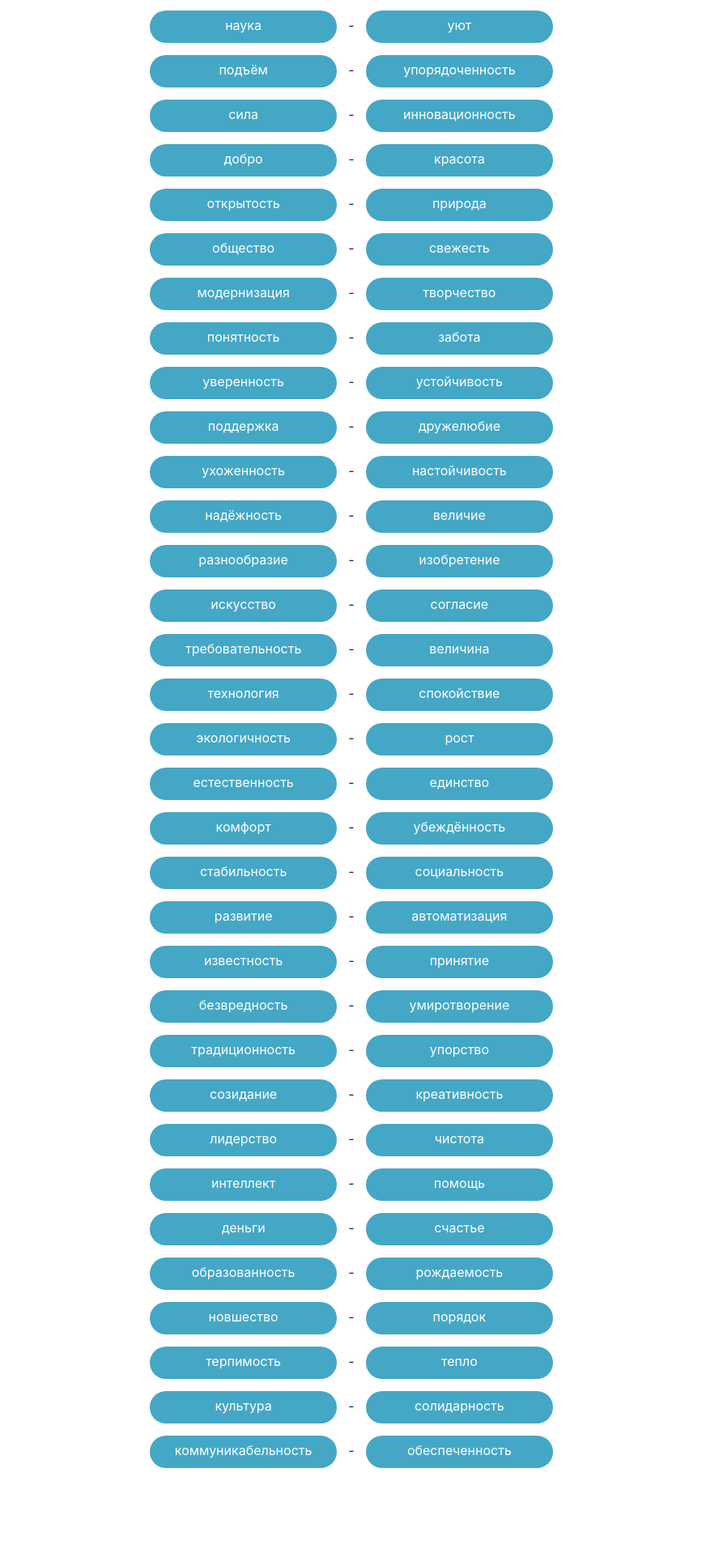
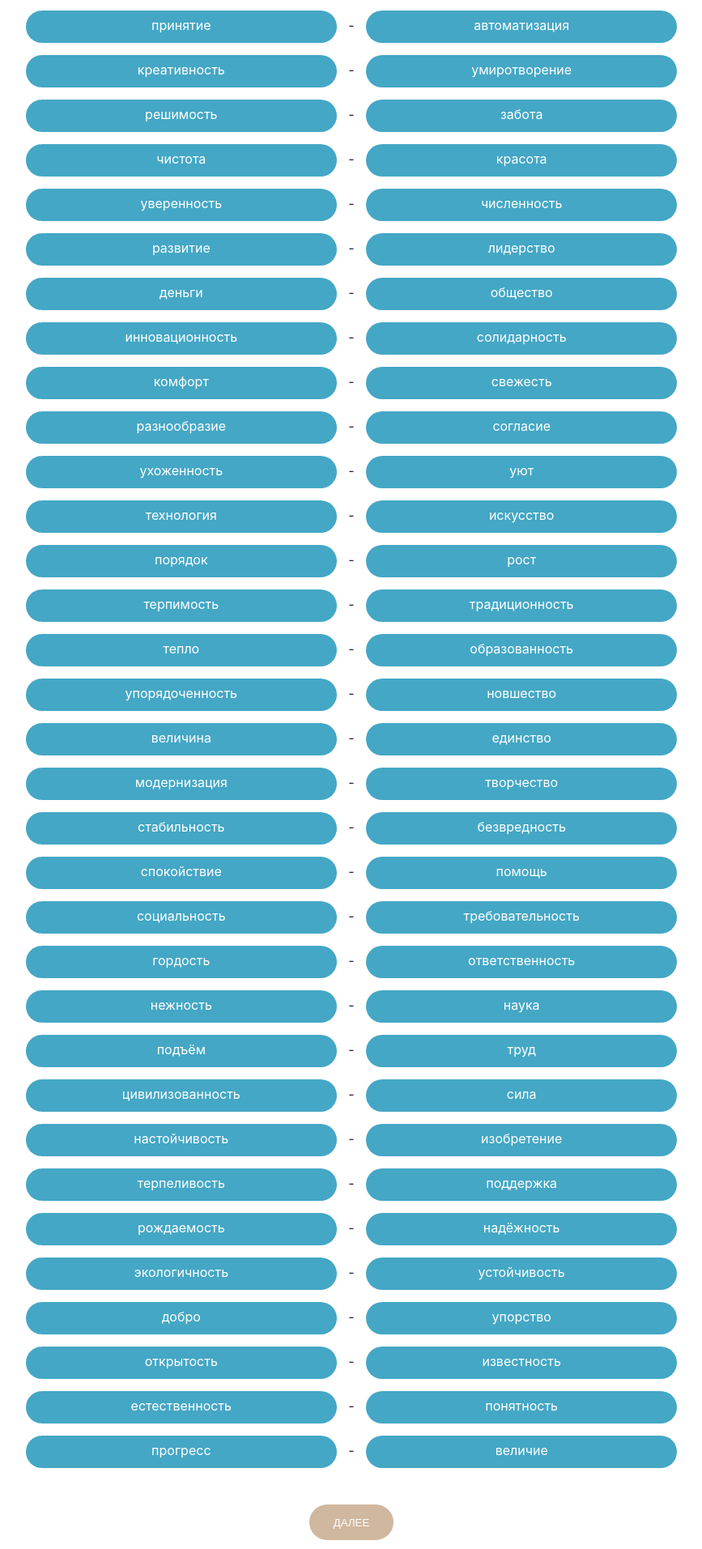
Before and after one commit to marrine013/coutry-test, a React (Create React App) app: page / in a window 1280 px wide. Shown: the part 427-2340 px from the top of the page at 81% size, without its empty margins (206-1073 px from the left). Before the commit the page ends 2295 px from the top, so only its background shows below. Built offline with nearby package versions, Linux system fonts and the light colour scheme.

Commit message:
Generating 40, then 20 words, with old comments

```diff
--- a/src/components/TestComponent.js
+++ b/src/components/TestComponent.js
@@ -1,20 +1,8 @@
-import { useState } from 'react';
+/* import { useState } from 'react';
 
 import WordList from './WordList';
+import styles from './TestComponent.module.css';
 
-// function randomArrElem(arr) {
-//   const randomIndex = Math.floor(Math.random() * arr.length);
-//   const result = arr[randomIndex];
-//   return result;
-// }
-
-function getRandomWord(arr) {
-  const randomIndex = Math.floor(Math.random() * arr.length);
-  const result = arr[randomIndex];
-  return result;
-}
-
-function generateWordPairs() {
 const data = {
   d: [
     'величина',
@@ -114,6 +102,15 @@ function generateWordPairs() {
   ]
 };
 
+function getRandomWord(arr) {
+  const randomIndex = Math.floor(Math.random() * arr.length);
+  const result = arr[randomIndex];
+  return result;
+}
+
+function generateWordPairs(data) {
+  // console.log(`data: ${JSON.stringify(data)}`);
+
   const pairs = [];
   let keys = Object.keys(data);
 
@@ -150,27 +147,279 @@ function generateWordPairs() {
 }
 
 const TestComponent = () => {
-  const [pairs, setPairs] = useState(generateWordPairs());
+  const [pairs, setPairs] = useState(generateWordPairs(data));
+  const [chosenWords, setChosenWords] = useState({});
+  const [isDisabled, setIsDisabled] = useState(true);
 
-  /*  const handleWordSelect = word => {
-    console.log('Selected word:', word);
-    // Здесь вы можете обработать выбранное слово и выполнить необходимые действия
+  const handleWordChosen = (index, word) => {
+    setChosenWords({
+      ...chosenWords,
+      [index]: word
+    });
 
-    // Пример обновления списка пар слов после выбора
-    const newPairs = pairs.filter(pair => pair.includes(word));
-    setPairs(newPairs);
-  }; */
+    if (Object.keys(chosenWords).length === 39) {
+      setIsDisabled(false);
+    }
+  };
 
-  // console.log(pairs);
+  const submitHandler = event => {
+    event.preventDefault();
 
-  pairs.map((pair, index) => console.log(pair, index));
+    const newData = {};
+    for (let key in chosenWords) {
+      let arr = chosenWords[key].split(' ');
+      if (!(arr[0] in newData)) {
+        newData[arr[0]] = [];
+      }
+      newData[arr[0]].push(arr[1]);
+    }
+    console.log(newData);
+    setPairs(generateWordPairs(newData));
+  };
 
   return (
-    <WordList
-      pairs={pairs}
-      /*  onSelect={handleWordSelect} */
-    />
+    <form className={styles.form} onSubmit={submitHandler}>
+      <WordList pairs={pairs} onChosen={handleWordChosen} />
+      <button className={styles.btn} disabled={isDisabled}>
+        Далее
+      </button>
+    </form>
   );
 };
 
 export default TestComponent;
+ */
+
+import React, { useState, useEffect } from 'react';
+
+import WordList from './WordList';
+import styles from './TestComponent.module.css';
+
+const initialData = {
+  d: [
+    'величина',
+    'разнообразие',
+    'популярность',
+    'известность',
+    'коммуникабельность',
+    'социальность',
+    'подъём',
+    'численность',
+    'общество',
+    'рождаемость'
+  ],
+  e: [
+    'стабильность',
+    'гордость',
+    'уверенность',
+    'обеспеченность',
+    'работа',
+    'деньги',
+    'упорство',
+    'рост',
+    'надёжность',
+    'упорядоченность'
+  ],
+  s: [
+    'забота',
+    'солидарность',
+    'открытость',
+    'доступность',
+    'поддержка',
+    'согласие',
+    'помощь',
+    'труд',
+    'принятие',
+    'единство'
+  ],
+  n: [
+    'экологичность',
+    'естественность',
+    'тепло',
+    'ответственность',
+    'безвредность',
+    'органичность',
+    'чистота',
+    'природа',
+    'свежесть',
+    'ухоженность'
+  ],
+  a: [
+    'понятность',
+    'порядок',
+    'обособленность',
+    'традиционность',
+    'настойчивость',
+    'требовательность',
+    'лидерство',
+    'убеждённость',
+    'сила',
+    'решимость'
+  ],
+  c: [
+    'красота',
+    'образованность',
+    'терпеливость',
+    'искусство',
+    'величие',
+    'цивилизованность',
+    'развитие',
+    'культура',
+    'творчество',
+    'созидание'
+  ],
+  m: [
+    'спокойствие',
+    'комфорт',
+    'дружелюбие',
+    'терпимость',
+    'уют',
+    'счастье',
+    'добро',
+    'нежность',
+    'устойчивость',
+    'умиротворение'
+  ],
+  i: [
+    'инновационность',
+    'интеллект',
+    'новшество',
+    'модернизация',
+    'прогресс',
+    'автоматизация',
+    'изобретение',
+    'креативность',
+    'наука',
+    'технология'
+  ]
+};
+
+function getRandomWord(arr) {
+  const randomIndex = Math.floor(Math.random() * arr.length);
+  const result = arr[randomIndex];
+  return result;
+}
+
+// function shuffleArray(array) {
+//   for (let i = array.length - 1; i > 0; i--) {
+//     const j = Math.floor(Math.random() * (i + 1));
+//     [array[i], array[j]] = [array[j], array[i]];
+//   }
+//   return array;
+// }
+
+function generateWordPairs(data) {
+  // console.log(`data: ${JSON.stringify(data)}`);
+
+  const pairs = [];
+  let keys = Object.keys(data);
+
+  while (keys.length > 1) {
+    let maxLength = Math.max(...keys.map(key => data[key].length));
+    console.log(`maxLength ${maxLength}`); ////////////////////////////
+    let longestKeys = keys.filter(key => data[key].length === maxLength);
+
+    while (longestKeys.length === 1) {
+      let newMaxLength = maxLength - 1;
+      console.log(`new maxLength ${newMaxLength}`); ////////////////////////////
+      longestKeys = keys.filter(key => data[key].length >= newMaxLength);
+    }
+    console.log(`longestKeys ${longestKeys}`); ////////////////////////////
+    const randIndex1 = Math.floor(Math.random() * longestKeys.length);
+    console.log(`randIndex1 ${randIndex1}`); ////////////////////////////
+    const firstKey = longestKeys[randIndex1];
+    console.log(`firstKey ${firstKey}`); ////////////////////////////
+    const firstWord = getRandomWord(data[firstKey]);
+    console.log(`firstWord ${firstWord}`); ////////////////////////////
+
+    longestKeys.splice(randIndex1, 1);
+
+    const randIndex2 = Math.floor(Math.random() * longestKeys.length);
+    console.log(`randIndex2 ${randIndex2}`); ////////////////////////////
+    const secondKey = longestKeys[randIndex2];
+    console.log(`secondKey ${secondKey}`); ////////////////////////////
+    const secondWord = getRandomWord(data[secondKey]);
+    console.log(`secondWord ${secondWord}`); ////////////////////////////
+
+    console.log(firstKey, firstWord, secondKey, secondWord); /////////////////////////
+
+    pairs.push([firstKey, firstWord, secondKey, secondWord]);
+
+    data[firstKey] = data[firstKey].filter(word => word !== firstWord);
+    data[secondKey] = data[secondKey].filter(word => word !== secondWord);
+
+    if (data[firstKey].length === 0) {
+      delete data[firstKey];
+      keys = keys.filter(key => key !== firstKey);
+    }
+
+    if (data[secondKey].length === 0) {
+      delete data[secondKey];
+      keys = keys.filter(key => key !== secondKey);
+    }
+  }
+
+  console.log(pairs);
+  return pairs;
+}
+
+/* function shuffleArray(array) {
+  const shuffled = [...array];
+  for (let i = shuffled.length - 1; i > 0; i--) {
+    const j = Math.floor(Math.random() * (i + 1));
+    [shuffled[i], shuffled[j]] = [shuffled[j], shuffled[i]];
+  }
+  return shuffled;
+} */
+
+const TestComponent = () => {
+  const [data, setData] = useState(initialData);
+  const [pairs, setPairs] = useState([]);
+  const [chosenWords, setChosenWords] = useState({});
+  const [isDisabled, setIsDisabled] = useState(true);
+
+  useEffect(() => {
+    const newPairs = generateWordPairs(data);
+    setPairs(newPairs);
+  }, [data]);
+
+  const handleWordChosen = (index, word) => {
+    setChosenWords({
+      ...chosenWords,
+      [index]: word
+    });
+
+    if (Object.keys(chosenWords).length === pairs.length - 1) {
+      setIsDisabled(false);
+    }
+  };
+
+  const submitHandler = event => {
+    event.preventDefault();
+
+    const newData = {};
+    for (let key in chosenWords) {
+      let arr = chosenWords[key].split(' ');
+      if (!(arr[0] in newData)) {
+        newData[arr[0]] = [];
+      }
+      newData[arr[0]].push(arr[1]);
+    }
+
+    // console.log(`data: ${JSON.stringify(data)}`);
+    setData(newData);
+  };
+
+  return (
+    <form className={styles.form} onSubmit={submitHandler}>
+      <WordList pairs={pairs} onChosen={handleWordChosen} />
+      <button className={styles.btn} disabled={isDisabled}>
+        Далее
+      </button>
+    </form>
+  );
+};
+
+export default TestComponent;
+
+// все работает, НО выдает иногда в пару слова с одинаковым индексом
--- /dev/null
+++ b/src/components/TestComponent.module.css
@@ -0,0 +1,29 @@
+.form {
+  width: 100%;
+  text-align: center;
+}
+
+.btn {
+  background-color: #e68a2d;
+  color: #fff;
+  border: none;
+  height: 44px;
+  padding: 0 30px;
+  text-transform: uppercase;
+  margin-top: 30px;
+  border-radius: 22px;
+  box-shadow: 0 2px 10px 2px rgba(0, 0, 0, 0.1);
+  transition: box-shadow 0.3s, background-color 0.3s;
+  cursor: pointer;
+}
+
+.btn:hover {
+  background-color: #dd8227;
+  box-shadow: 0 2px 5px 2px rgba(0, 0, 0, 0.1);
+}
+
+.btn:disabled {
+  background-color: #d0b79f;
+  cursor: not-allowed;
+  box-shadow: none;
+}
--- a/src/components/Word.js
+++ b/src/components/Word.js
@@ -5,27 +5,21 @@ import styles from './Word.module.css';
 //   return <span className={styles.word}>{props.word}</span>;
 // };
 
-const Word = ({ word, index /* , onClick */ }) => {
-  const [isChosen, setIsChosen] = useState(false);
+const Word = ({ word, index, name, id, onClick }) => {
+  // const changeHandler = event => {
+  //   console.log(event.target.value);
+  // };
 
-  const clickHandler = event => {
-    console.log(
-      event.target.getAttribute('data-index'),
-      event.target.textContent
-    );
-    setIsChosen(true);
-  };
-
-  const wordClasses = isChosen
-    ? `${styles.word} ${styles.chosen}`
-    : styles.word;
   return (
-    <span
-      className={wordClasses}
-      data-index={index}
-      onClick={/* onClick */ clickHandler}
-    >
-      {word}
+    <span className={styles.word} data-index={index}>
+      <input
+        type='radio'
+        name={name}
+        id={id}
+        value={`${index} ${word}`}
+        onChange={onClick}
+      />
+      <label htmlFor={id}> {word}</label>
     </span>
   );
 };
--- a/src/components/Word.module.css
+++ b/src/components/Word.module.css
@@ -1,6 +1,6 @@
-.word {
+.word label {
   display: inline-block;
-  background-color: rgb(68, 167, 197);
+  background-color: #44a7c5;
   padding: 0 20px;
   height: 40px;
   line-height: 36px;
@@ -11,16 +11,27 @@
   color: #fff;
 }
 
-.word:hover {
-  background-color: rgb(35, 140, 172);
+.word label:hover {
+  background-color: #238cac;
   cursor: pointer;
 }
 
-.chosen {
+.word input[type='radio'] {
+  opacity: 0;
+  position: fixed;
+  width: 0;
+}
+
+.word input[type='radio']:checked + label {
+  background-color: rgb(3, 114, 148);
+  cursor: default;
+}
+
+/* .chosen label {
   background-color: rgb(3, 114, 148);
 }
 
-.chosen:hover {
+.chosen label:hover {
   background-color: rgb(3, 114, 148);
   cursor: default;
-}
+} */
--- a/src/components/WordList.js
+++ b/src/components/WordList.js
@@ -1,29 +1,22 @@
 import WordPair from './WordPair';
 import styles from './WorldList.module.css';
 
-// const WordList = props => {
-//   printWordPairs(props.list);
-//   return (
-//     <ul className={styles['word-list']}>
-//       <WordPair word1={props.list.a[0]} word2={props.list.a[1]} />
-//       <WordPair word1={props.list.d[0]} word2={props.list.d[1]} />
-//       <WordPair word1={props.list.e[0]} word2={props.list.e[1]} />
-//     </ul>
-//   );
-// };
+const WordList = ({ pairs, onChosen }) => {
+  const onSelect = (index, word) => {
+    onChosen(index, word);
+  };
 
-const WordList = ({ pairs /* , onSelect  */ }) => {
   return (
     <ul className={styles['word-list']}>
       {pairs.map((pair, index) => (
         <WordPair
           key={index}
-          // name={index}
+          name={index}
           firstIndex={pair[0]}
           firstWord={pair[1]}
           secondIndex={pair[2]}
           secondWord={pair[3]}
-          // onSelect={onSelect}
+          onSelect={onSelect}
         />
       ))}
     </ul>
--- a/src/components/WordPair.js
+++ b/src/components/WordPair.js
@@ -1,51 +1,36 @@
-import { useState } from 'react';
-
 import Word from './Word';
 import styles from './WordPair.module.css';
-
-// const WordPair = props => {
-//   return (
-//     <li className={styles['word-pair']}>
-//       <Word word={props.word1} /> - <Word word={props.word2} />
-//     </li>
-//   );
-// };
 
 const WordPair = ({
   firstIndex,
   firstWord,
   secondIndex,
-  secondWord /* ,
-  name */
-  // onSelect
+  secondWord,
+  name,
+  onSelect
 }) => {
-  // const [isChosen, setIsChosen] = useState(false);
+  const handleWordClick = event => {
+    onSelect(name, event.target.value);
+  };
 
-  // const handleWordClick = event => {
-  //   // onSelect(word);
-  //   console.log(
-  //     event.target.getAttribute('data-index'),
-  //     event.target.textContent
-  //   );
-  // };
-
-  // console.log(name);
   return (
     <li className={styles['word-pair']}>
       <Word
         word={firstWord}
         index={firstIndex}
-
+        name={name}
+        id={`${name}-1`}
         // onClick={() => handleWordClick(firstWord)}
-        // onClick={handleWordClick}
+        onClick={handleWordClick}
       />
       {' - '}
       <Word
         word={secondWord}
         index={secondIndex}
-
+        name={name}
+        id={`${name}-2`}
         // onClick={() => handleWordClick(secondWord)}
-        // onClick={handleWordClick}
+        onClick={handleWordClick}
       />
     </li>
   );
--- a/src/components/WorldList.module.css
+++ b/src/components/WorldList.module.css
@@ -3,5 +3,4 @@
   /* display: flex;
   flex-direction: column;
   align-items: center; */
-  width: 60%;
 }
```
Lines whose indentation alone changed are shown as unchanged.
